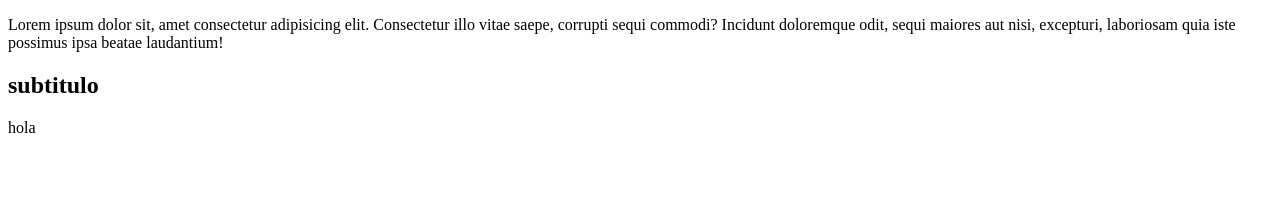
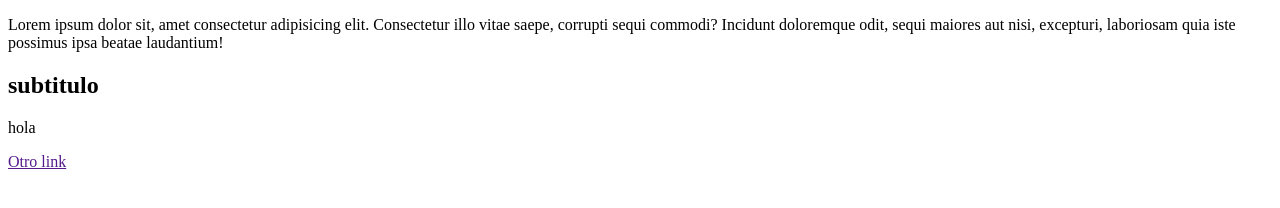
Before and after one commit to DiegoHigareda/M1, a plain HTML site: page index.html in a window 1280 px wide. Drawn offline with Linux system fonts and the light colour scheme.

Commit message:
otro link

```diff
--- a/index.html
+++ b/index.html
@@ -10,5 +10,6 @@
     <p>Lorem ipsum dolor sit, amet consectetur adipisicing elit. Consectetur illo vitae saepe, corrupti sequi commodi? Incidunt doloremque odit, sequi maiores aut nisi, excepturi, laboriosam quia iste possimus ipsa beatae laudantium!</p>
     <h2>subtitulo</h2>
     <p>hola</p>
+    <a href="">Otro link</a>
 </body>
 </html>
```
